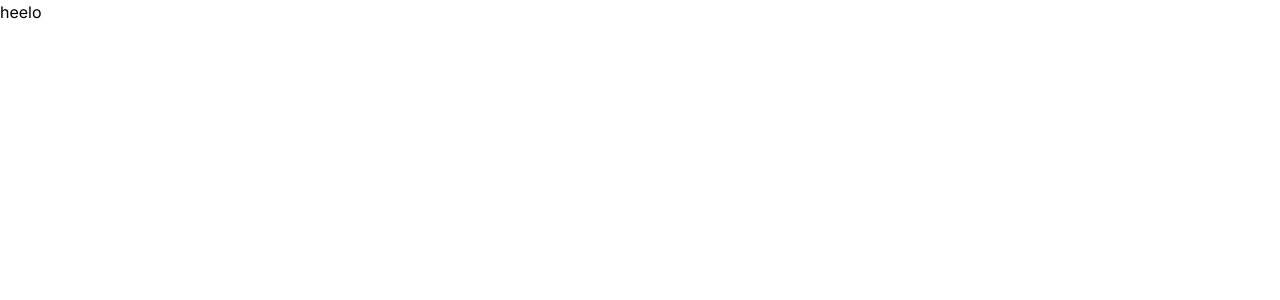
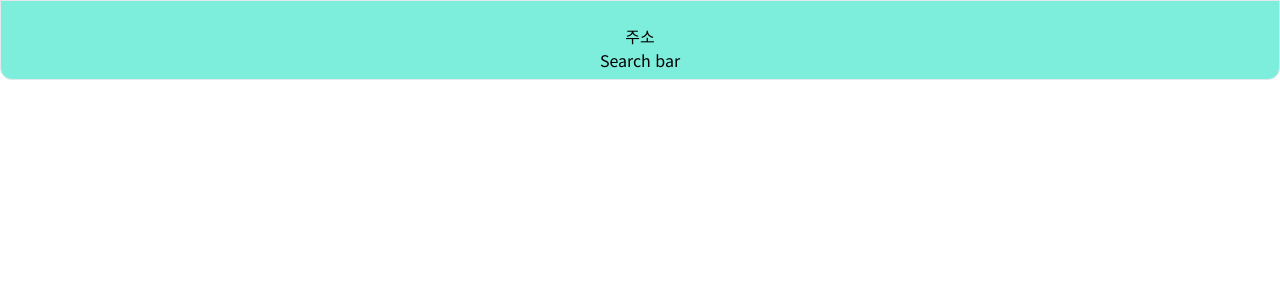
Before and after one commit to HY2OK/baemin-clone-nextjs, a Next.js app: page / in a window 1280 px wide. Shown: the top 300 px of the page. Built offline with nearby package versions, Linux system fonts and the light colour scheme.

Commit message:
feat: top nav setup

```diff
--- a/app/layout.tsx
+++ b/app/layout.tsx
@@ -1,22 +1,15 @@
-import type { Metadata } from 'next'
-import { Inter } from 'next/font/google'
-import './globals.css'
+import { Noto_Sans_KR } from 'next/font/google';
+import './globals.css';
 
-const inter = Inter({ subsets: ['latin'] })
+const NotoSansKR = Noto_Sans_KR({
+  subsets: ['latin'],
+  weight: ['100', '200', '300', '400', '500', '600', '700', '800', '900'],
+});
 
-export const metadata: Metadata = {
-  title: 'Create Next App',
-  description: 'Generated by create next app',
+export default function RootLayout({ children }: { children: React.ReactNode }) {
+  return (
+    <html lang="ko" className={NotoSansKR.className}>
+      <body className="min-h-screen max-w-screen-xl">{children}</body>
+    </html>
+  );
 }
-
-export default function RootLayout({
-  children,
-}: {
-  children: React.ReactNode
-}) {
-  return (
-    <html lang="en">
-      <body className={inter.className}>{children}</body>
-    </html>
-  )
-}
--- a/app/page.tsx
+++ b/app/page.tsx
@@ -1,5 +1,11 @@
-import Image from 'next/image';
+import TopNavigation from '@/components/navigation/TopNavigation';
 
 export default function Home() {
-  return <div>heelo</div>;
+  return (
+    <>
+      <TopNavigation />
+      {/* <MainSection/> */}
+      {/* <BottomNavigation/> */}
+    </>
+  );
 }
--- /dev/null
+++ b/components/navigation/TopNavigation.tsx
@@ -0,0 +1,14 @@
+import React from 'react';
+
+function TopNavigation() {
+  return (
+    <nav>
+      <div className="flex flex-col w-full h-20 justify-center items-center border rounded-b-xl bg-teal-300/80">
+        <div className="mt-4">주소</div>
+        <div>Search bar</div>
+      </div>
+    </nav>
+  );
+}
+
+export default TopNavigation;
```
Also changed, not shown: app/post/layout.tsx (added), app/post/page.tsx (added).
